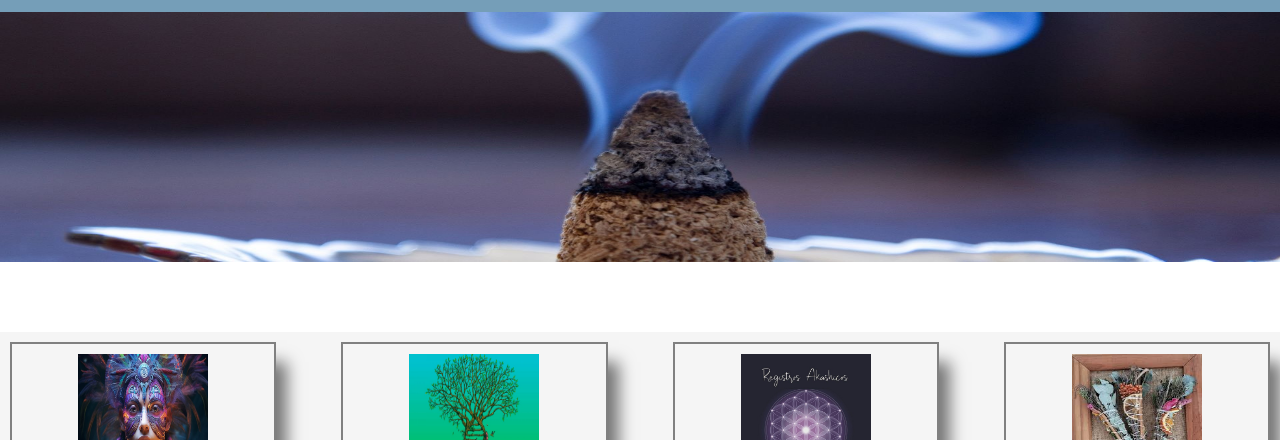
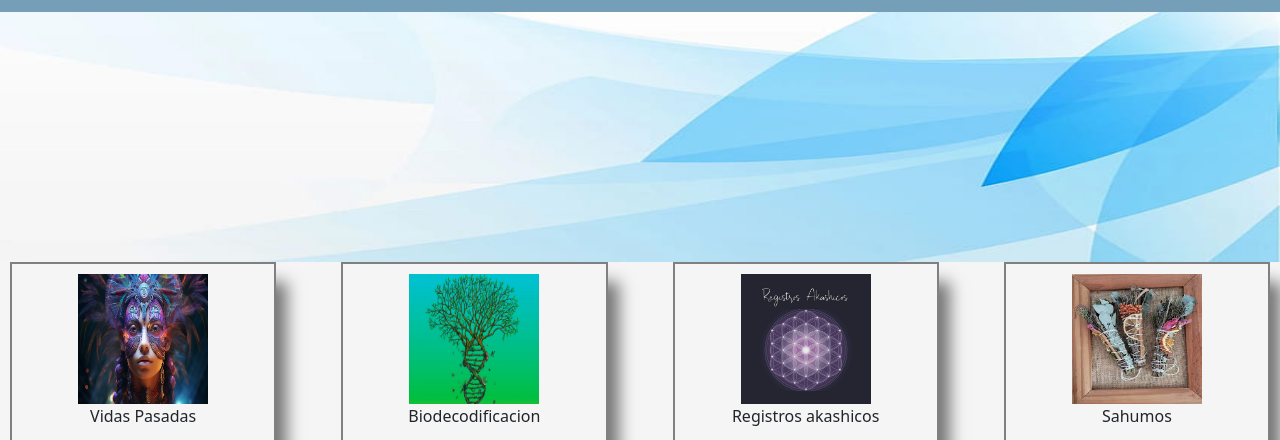
Before and after one commit to Mike-G85/harmonia-sanatio, a plain HTML site: page pages/tienda.html in a window 1280 px wide. Shown: the part 156-596 px from the top of the page. Drawn offline with nearby package versions, Linux system fonts and the light colour scheme.

Commit message:
actualizado banner

```diff
--- a/css/style.css
+++ b/css/style.css
@@ -378,7 +378,7 @@ main section h2 {
 
 /*----------------PAGINA TIENDA COMPLETA-----------*/
 .calesita{
-    height: 40vh;
+    height: 30vh;
 }
 .calesita img{
     width: 100%;
--- a/pages/tienda.html
+++ b/pages/tienda.html
@@ -50,7 +50,7 @@
     </header>
     <main>
         <section class="calesita">
-            <img src="../img/banner-02.jpeg" alt="">
+            <img src="../img/banner-06.jpg" alt="">
         </section>
 
         <section class="kiosco">
```
Also changed, not shown: index.html (+1 -1 lines), img/banner-04.jpg (added), img/banner-05.jpg (added), img/banner-06.jpg (added).
